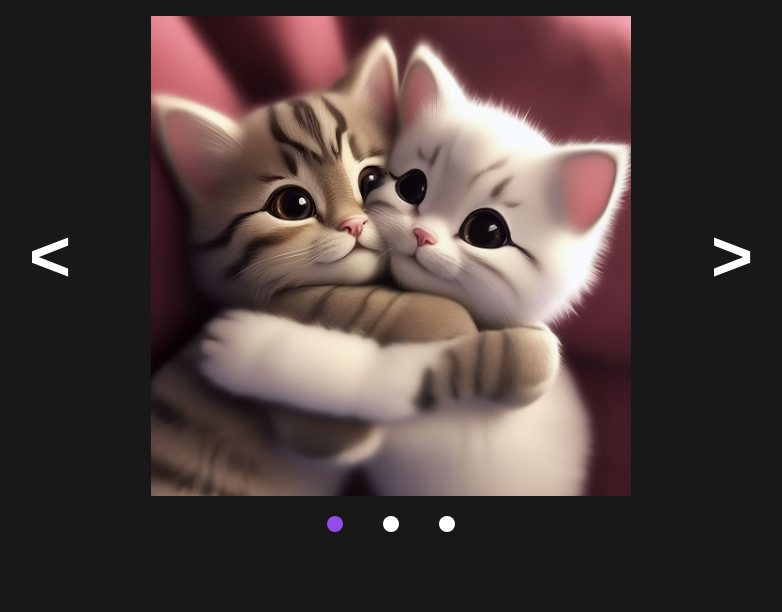
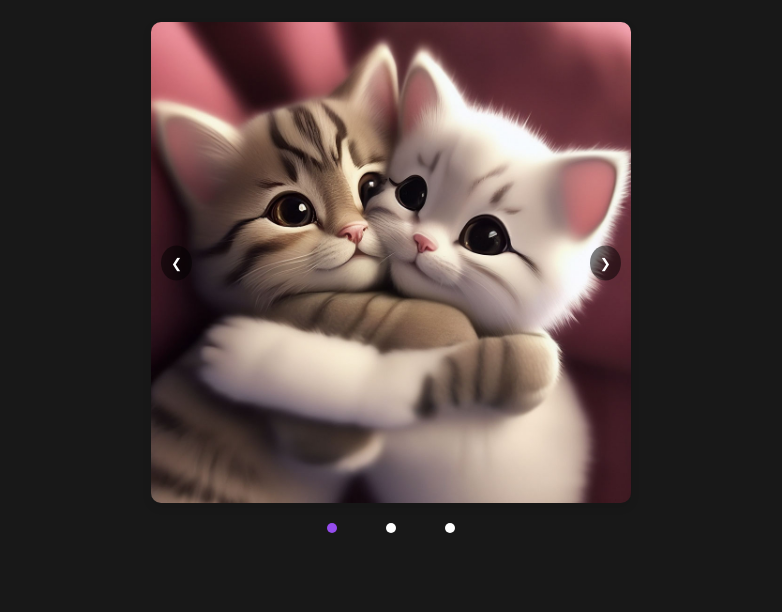
Before and after one commit to s4utner/purrweb, a plain HTML site: page slider.html in a window 1280 px wide. Shown: the part 188-800 px from the top of the page, without its empty margins (249-1031 px from the left). Drawn offline with Linux system fonts and the light colour scheme.

Commit message:
feat: slider refactoring and animation

```diff
--- a/scripts/slider/slider.js
+++ b/scripts/slider/slider.js
@@ -1,28 +1,53 @@
-const slider = document.querySelector(".slider");
-const prevButton = document.querySelector(".button_prev");
-const nextButton = document.querySelector(".button_next");
 const slides = document.querySelectorAll(".slider__image");
-const breadcrumbsContainer = document.querySelector(".breadcrumbs");
-const slideCount = slides.length;
-const breadcrumbs = [];
-let slideIndex = 0;
+const sliderContainer = document.querySelector(".slides");
+const totalSlides = slides.length;
 
-const updateSlider = () => {
-  slides.forEach((slide, index) => {
-    if (index === slideIndex) {
-      slide.style.display = "block";
-    } else {
-      slide.style.display = "none";
+let currentSlide = 0;
+let isAnimating = false;
+const breadcrumbsArray = [];
+
+const showSlide = (index) => {
+  if (isAnimating) return;
+  isAnimating = true;
+
+  if (index >= totalSlides) {
+    currentSlide = 0;
+  } else if (index < 0) {
+    currentSlide = totalSlides - 1;
+  } else {
+    currentSlide = index;
+  }
+
+  const startShift = -currentSlide * 100;
+  let currentShift =
+    parseFloat(
+      sliderContainer.style.transform
+        .replace("translateX(", "")
+        .replace("%)", "")
+    ) || 0;
+  const shiftStep = (startShift - currentShift) / 50;
+
+  let stepCount = 0;
+  const intervalId = setInterval(() => {
+    currentShift += shiftStep;
+    stepCount += 1;
+    sliderContainer.style.transform = `translateX(${currentShift}%)`;
+
+    if (stepCount >= 50) {
+      clearInterval(intervalId);
+      sliderContainer.style.transform = `translateX(${startShift}%)`;
+      isAnimating = false;
     }
-  });
+  }, 10);
 };
 
 const renderBreadcrumbs = () => {
+  const breadcrumbsContainer = document.querySelector(".breadcrumbs");
   slides.forEach((slide) => {
-    breadcrumbs.push(slide);
+    breadcrumbsArray.push(slide);
   });
 
-  const breadcrumbsHTML = breadcrumbs
+  const breadcrumbsHTML = breadcrumbsArray
     .map((breadcrumb, index) => {
       return `<li class="breadcrumb" data-index="${index}"></li>`;
     })
@@ -31,59 +56,44 @@ const renderBreadcrumbs = () => {
   breadcrumbsContainer.innerHTML = breadcrumbsHTML;
 };
 
-updateSlider();
 renderBreadcrumbs();
 
-const breadcrumbsHTML = document.querySelectorAll(".breadcrumb");
+const breadcrumbs = document.querySelectorAll(".breadcrumb");
+
+const showActiveBreadcrumb = () => {
+  breadcrumbs.forEach((breadcrumb) => {
+    breadcrumb.classList.remove("breadcrumb_active");
+
+    if (Number(breadcrumb.dataset.index) === currentSlide) {
+      breadcrumb.classList.add("breadcrumb_active");
+    }
+  });
+};
 
 const showChoosenSlide = () => {
-  breadcrumbsHTML.forEach((breadcrumb, index) => {
+  breadcrumbs.forEach((breadcrumb, index) => {
     breadcrumb.addEventListener("click", () => {
-      breadcrumb.classList.add("breadcrumb-active");
-      slideIndex = index;
-      updateSlider();
+      currentSlide = index;
+      showSlide(currentSlide);
       showActiveBreadcrumb();
     });
   });
 };
 
-showChoosenSlide();
+const showNextSlide = () => {
+  if (!isAnimating) {
+    showSlide(currentSlide + 1);
+    showActiveBreadcrumb();
+  }
+};
 
 const showPrevSlide = () => {
-  if (slideIndex - 1 >= 0) {
-    slideIndex = slideIndex - 1;
-  } else {
-    slideIndex = slideCount - 1;
+  if (!isAnimating) {
+    showSlide(currentSlide - 1);
+    showActiveBreadcrumb();
   }
-
-  updateSlider();
-  showActiveBreadcrumb();
 };
 
-const showNextSlide = () => {
-  if (slideIndex + 1 < slideCount) {
-    slideIndex = slideIndex + 1;
-  } else {
-    slideIndex = 0;
-  }
-
-  updateSlider();
-  showActiveBreadcrumb();
-};
-
-prevButton.addEventListener("click", showPrevSlide);
-nextButton.addEventListener("click", showNextSlide);
-
-const showActiveBreadcrumb = () => {
-  breadcrumbsHTML.forEach((breadcrumb) => {
-    const breadcrumbIndex = Number(breadcrumb.dataset.index);
-
-    if (breadcrumbIndex === slideIndex) {
-      breadcrumb.classList.add("breadcrumb-active");
-    } else {
-      breadcrumb.classList.remove("breadcrumb-active");
-    }
-  });
-};
-
+showChoosenSlide();
 showActiveBreadcrumb();
+showSlide(currentSlide);
--- a/slider.html
+++ b/slider.html
@@ -16,9 +16,8 @@
   <body>
     <main class="main">
       <h1 class="title">PurrSlider</h1>
-      <div class="slider-container">
-        <button class="button button_prev">&lt;</button>
-        <div class="slider">
+      <div class="slider">
+        <div class="slides">
           <img
             class="slider__image"
             src="./img/slider/hugging-drawn-cats.jpeg"
@@ -35,7 +34,8 @@
             alt="hugging gray cats"
           />
         </div>
-        <button class="button button_next">&gt</button>
+        <button class="button_prev" onclick="showPrevSlide()">&#10094;</button>
+        <button class="button_next" onclick="showNextSlide()">&#10095;</button>
       </div>
       <ul class="breadcrumbs"></ul>
     </main>
--- a/styles/slider/slider.css
+++ b/styles/slider/slider.css
@@ -8,7 +8,6 @@ body {
   color: #ffffff;
   box-sizing: border-box;
   background-color: #181818;
-  width: 100vw;
   height: 100vh;
   display: flex;
   flex-direction: column;
@@ -16,52 +15,54 @@ body {
   align-items: center;
 }
 
-.main {
+main {
   display: flex;
   flex-direction: column;
+  justify-content: center;
   align-items: center;
+}
+
+button {
+  position: absolute;
+  top: 50%;
+  transform: translateY(-50%);
+  background-color: rgba(0, 0, 0, 0.5);
+  color: white;
+  border: none;
+  padding: 10px;
+  cursor: pointer;
+  border-radius: 50%;
 }
 
 .title {
   font-weight: 700;
   font-size: 72px;
-  margin-bottom: 32px;
-}
-
-.slider-container {
-  display: flex;
-  align-items: center;
-  gap: 40px;
+  margin-bottom: 40px;
 }
 
 .slider {
+  position: relative;
+  width: 80%;
+  max-width: 600px;
   overflow: hidden;
-  height: 60vh;
+  border-radius: 10px;
+  box-shadow: 0 4px 10px rgba(0, 0, 0, 0.1);
+}
+
+.slides {
   display: flex;
-  justify-content: center;
-  align-items: center;
 }
 
 .slider__image {
-  height: 100%;
-  width: 100%;
-  object-fit: contain;
+  min-width: 100%;
 }
 
-.button {
-  margin: 0 40px;
-  color: #ffffff;
-  background-color: #181818;
-  border: none;
-  outline: none;
-  font-weight: 700;
-  font-size: 72px;
-  cursor: pointer;
-  transition: all 0.3s;
+.button_prev {
+  left: 10px;
 }
 
-.button:hover {
-  color: #954ced;
+.button_next {
+  right: 10px;
 }
 
 .breadcrumbs {
@@ -72,8 +73,8 @@ body {
 }
 
 .breadcrumb {
-  height: 16px;
-  width: 16px;
+  height: 10px;
+  width: 10px;
   border-radius: 45px;
   list-style: none;
   cursor: pointer;
@@ -85,6 +86,6 @@ body {
   background-color: #7b31d4;
 }
 
-.breadcrumb-active {
+.breadcrumb_active {
   background-color: #954ced;
 }
```
Also changed, not shown: img/slider/breadcrumb.svg (deleted).
